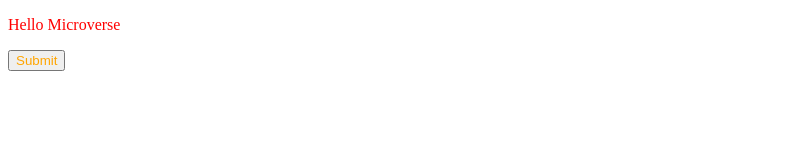
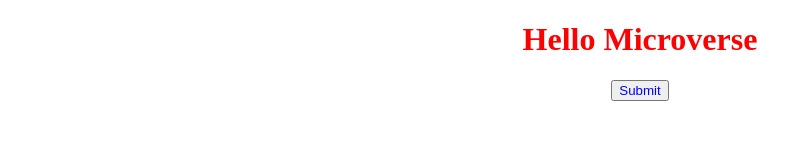
Before and after one commit to amexabee/Hello-Microverse, a plain HTML site: page index.html in a window 1280 px wide. Shown: the whole page, without its empty margins (0-812 px from the left). Drawn offline with Linux system fonts and the light colour scheme.

Commit message:
Fix CSS code

```diff
--- a/index.html
+++ b/index.html
@@ -8,7 +8,7 @@
     <link rel="stylesheet" href="styles.css" />
   </head>
   <body>
-    <p>Hello Microverse</p>
-    <button type="button">Submit</button>
+    <h1>Hello Microverse</h1>
+    <div class="btn"><button type="button">Submit</button></div>
   </body>
 </html>
--- a/styles.css
+++ b/styles.css
@@ -1,7 +1,12 @@
-button {
-  color: orange;
+h1 {
+  color: red;
+  text-align: center;
 }
 
-p {
-  color: red;
+.btn {
+  text-align: center;
 }
+
+button {
+  color: blue;
+}
```
Also changed, not shown: 1 other file.
